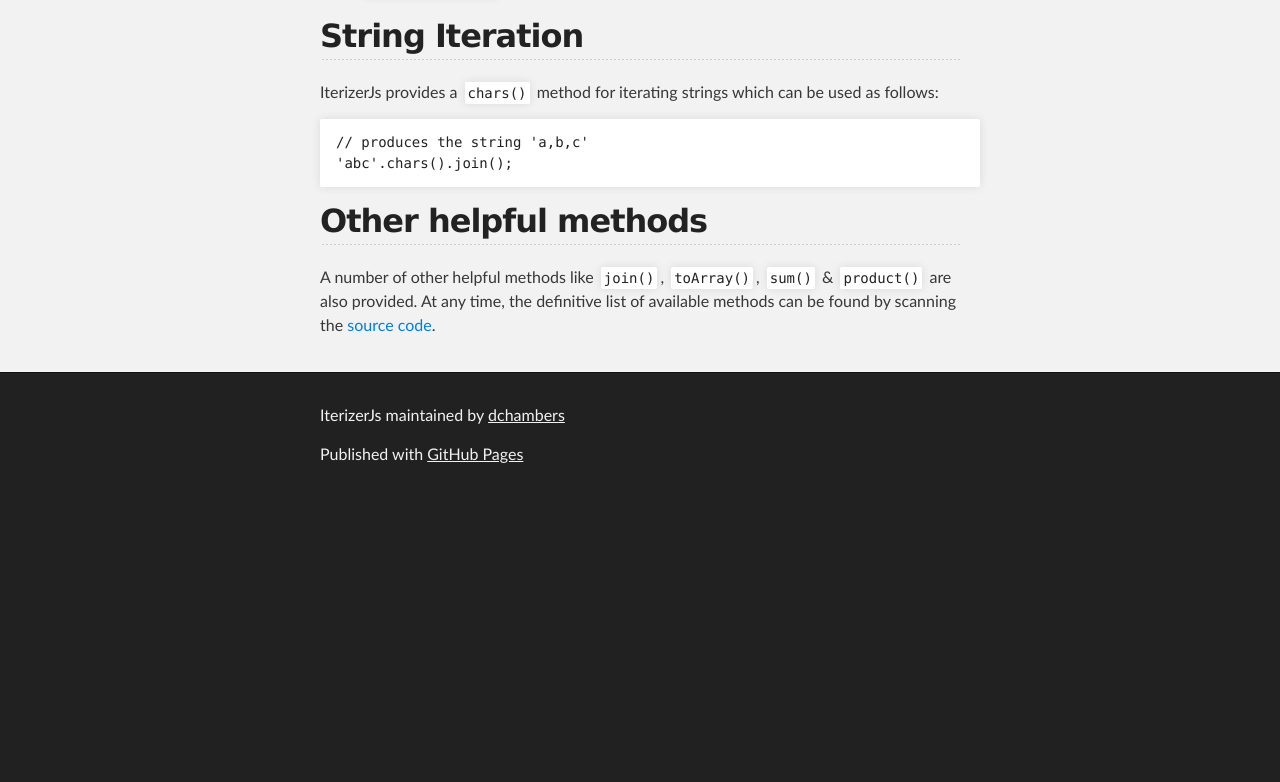
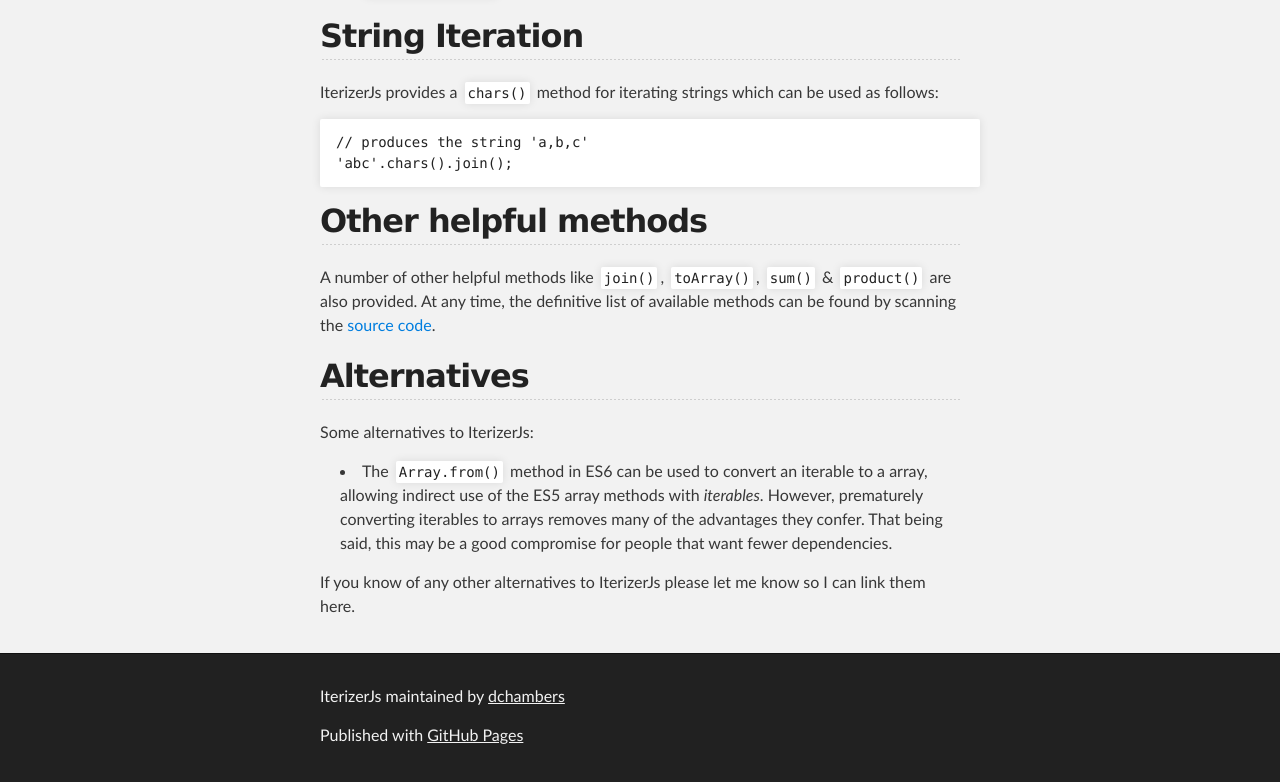
Before and after one commit to dchambers/iterizerjs, a plain HTML site: page index.html in a window 1280 px wide. Shown: the part 4135-4917 px from the top of the page. Before the commit the page ends 4636 px from the top, so only its background shows below. Drawn offline with Linux system fonts and the light colour scheme.

Commit message:
Create gh-pages branch via GitHub

```diff
--- a/index.html
+++ b/index.html
@@ -201,6 +201,15 @@ primes().limit(5);
 <a name="other-helpful-methods" class="anchor" href="#other-helpful-methods"><span class="octicon octicon-link"></span></a>Other helpful methods</h2>
 
 <p>A number of other helpful methods like <code>join()</code>, <code>toArray()</code>, <code>sum()</code> &amp; <code>product()</code> are also provided. At any time, the definitive list of available methods can be found by scanning the <a href="https://github.com/dchambers/iterizerjs/blob/master/lib/iterizer.js">source code</a>.</p>
+
+<h2>
+<a name="alternatives" class="anchor" href="#alternatives"><span class="octicon octicon-link"></span></a>Alternatives</h2>
+
+<p>Some alternatives to IterizerJs:</p>
+
+<ul>
+<li>The <code>Array.from()</code> method in ES6 can be used to convert an iterable to a array, allowing indirect use of the ES5 array methods with <em>iterables</em>. However, prematurely converting iterables to arrays removes many of the advantages they confer. That being said, this may be a good compromise for people that want fewer dependencies.</li>
+</ul><p>If you know of any other alternatives to IterizerJs please let me know so I can link them here.</p>
       </section>
     </div>
 
```
Also changed, not shown: params.json (+1 -1 lines).
